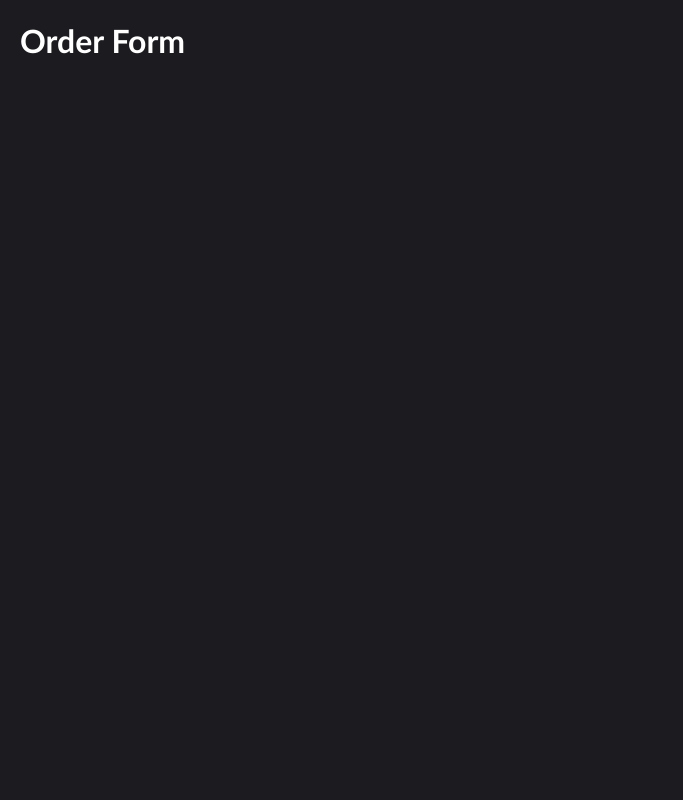
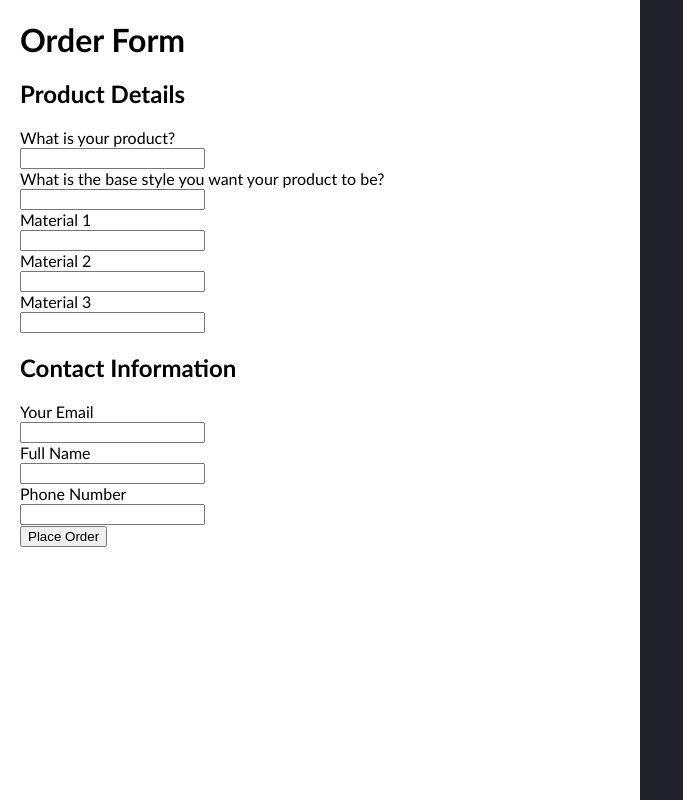
Before and after one commit to Name4747/OrderForm, a React (Create React App) app in the folder client/: page / in a window 1280 px wide. Shown: the whole page, without its empty margins (0-683 px from the left). Built offline with nearby package versions, Linux system fonts and the light colour scheme.

Commit message:
basic inputs

```diff
--- a/client/src/App.css
+++ b/client/src/App.css
@@ -1,6 +1,20 @@
+.App {
+  background-color: white;
+  width: 50%;
+  height: 100vh;
+  display: inline-block;
+  box-sizing: border-box;
+  padding: 20px
+}
+
 body {
-  color: white;
+  color: black;
   font-family: calibri, arial;
-  background-color: rgb(27, 27, 32);
-  margin-left: 20px;
+  background-color: rgb(34, 34, 43);
+  margin: 0px;
+
 }
+
+h1 {
+  margin: 0px;
+}
--- a/client/src/App.js
+++ b/client/src/App.js
@@ -4,6 +4,53 @@ function App() {
   return (
     <div className="App">
       <h1>Order Form</h1>
+
+      <h2>Product Details</h2>
+
+      <label>What is your product?</label>
+      <br/>
+      <input/>
+      <br/>
+
+      <label>What is the base style you want your product to be?</label>
+      <br/>
+      <input/>
+      <br/>
+
+      <label>Material 1</label>
+      <br/>
+      <input/>
+      <br/>
+
+      <label>Material 2</label>
+      <br/>
+      <input/>
+      <br/>
+
+      <label>Material 3</label>
+      <br/>
+      <input/>
+      <br/>
+
+      <h2>Contact Information</h2>
+
+      <label>Your Email</label>
+      <br/>
+      <input/>
+      <br/>
+
+      <label>Full Name</label>
+      <br/>
+      <input/>
+      <br/>
+
+      <label>Phone Number</label>
+      <br/>
+      <input/>
+      <br/>
+
+      <button>Place Order</button>
+
     </div>
   );
 }
```
Also changed, not shown: 1 other file (tests, documents, lock files or other folders).
